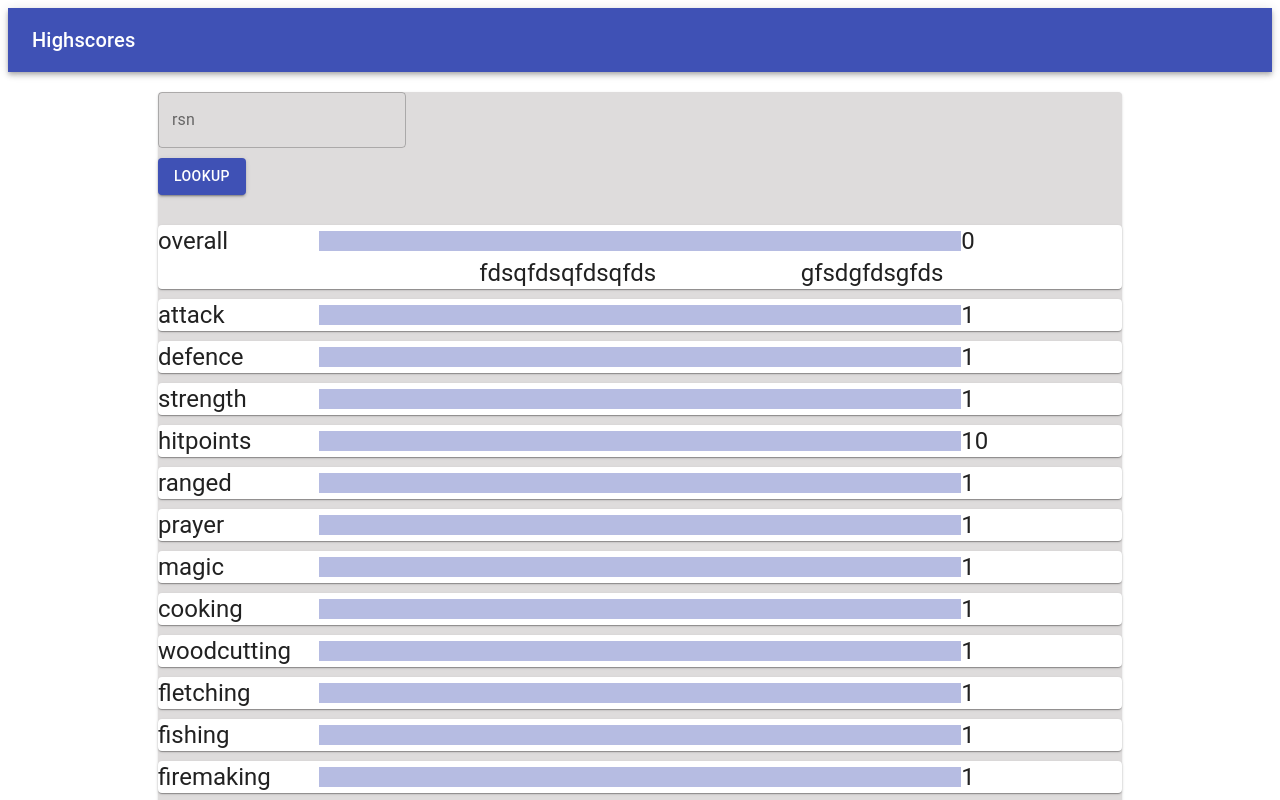
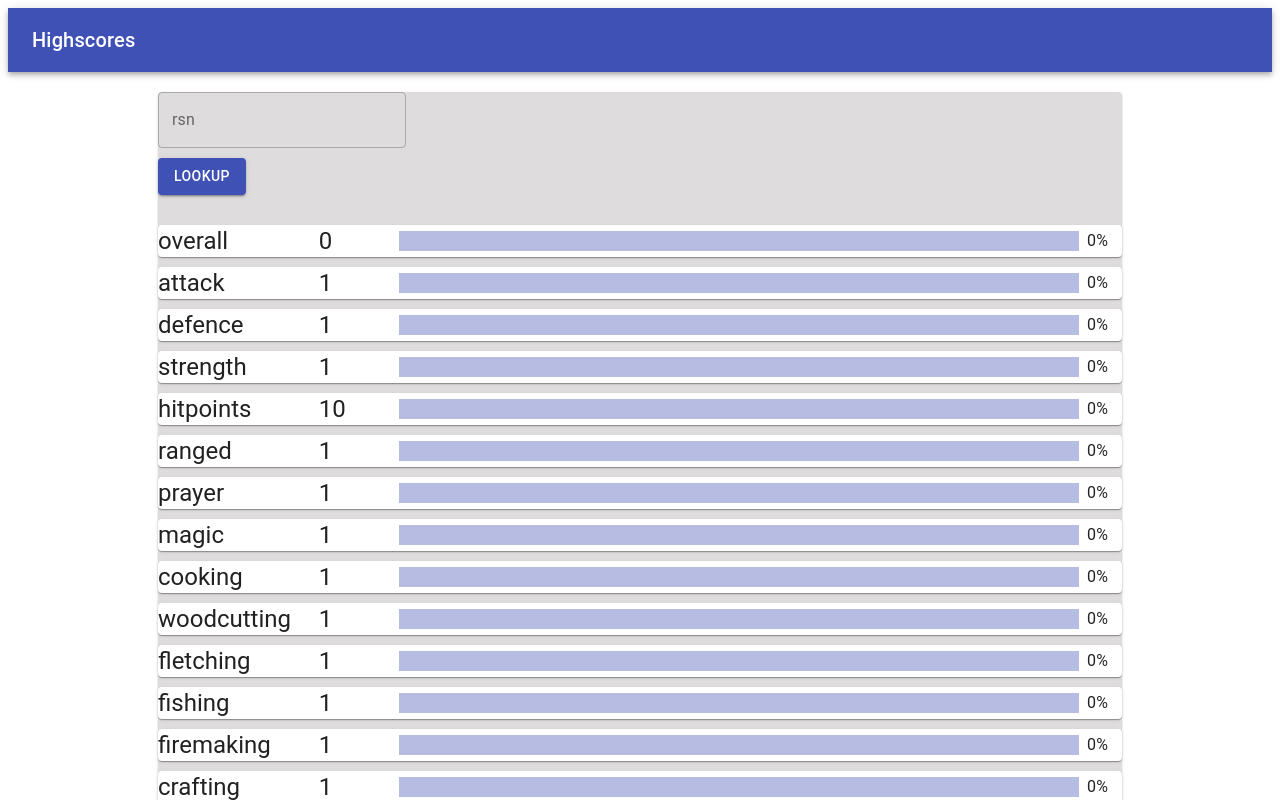
Before and after one commit to 1lander/osrshighscores, a React (Create React App) app: page / in a window 1280 px wide. Shown: the top 800 px of the page. Built offline with nearby package versions, Linux system fonts and the light colour scheme.

Commit message:
beauty fixes

```diff
--- a/src/components/highscore.js
+++ b/src/components/highscore.js
@@ -4,6 +4,7 @@ import Paper from '@material-ui/core/Paper';
 import Typography from '@material-ui/core/Typography';
 import LinearProgress from '@material-ui/core/LinearProgress';
 import { Button } from '@material-ui/core';
+import Box from '@material-ui/core/Box';
 import { makeStyles } from '@material-ui/core/styles';
 import {
     BrowserRouter as Router,
@@ -41,18 +42,6 @@ function calculateOverallXp(skills){
   })
   return maxedSkillsxp/2997919.13
 }
-/*
-function skillsToMax(skills){
-  let maxedSkills = {maxed: 0, notmaxed: 0};
-  skills.map((s) => {
-    if(s.level === 99) {
-      maxedSkills.maxed++;
-    }else{
-      maxedSkills.notmaxed++;
-    }
-  })
-  return maxedSkills
-}*/
 
 function Sort(skills, state){
   if(state === 'desc'){
@@ -62,9 +51,27 @@ function Sort(skills, state){
   }
 }
 
+function ExpBar(props){
+  const classes = useStyles(props);
+  return(
+    <Box display="flex" alignItems="center">
+      <Box width="100%" mr={1}>
+        <LinearProgress
+            classes={{root: classes.root, barColorPrimary: classes.barColorPrimary}}
+            variant="determinate"
+            value={props.xp}
+        />
+      </Box>
+      <Box minWidth={35}>
+        <Typography>
+          {`${Math.round(props.xp,)}%`}
+        </Typography>
+      </Box>
+    </Box>
+  )
+}
 
 function Levelview(props){
-      const classes = useStyles(props);
     return(
     <Paper style={{marginBottom: "10px"}}>
       <Grid
@@ -78,17 +85,13 @@ function Levelview(props){
             {props.name}
         </Typography>
       </Grid>
-          <Grid item xs={8}>
-              <LinearProgress
-                  classes={{root: classes.root, barColorPrimary: classes.barColorPrimary}}
-                  variant="determinate"
-                  value={formatXp(props.xp, 99)}
-              />
-          </Grid>
-          <Grid item xs={2}>
+      <Grid item xs={1}>
         <Typography variant="h5">
             {props.level}
         </Typography>
+      </Grid>
+      <Grid item xs={9}>
+        <ExpBar xp={formatXp(props.xp, 99)} color={props.color}></ExpBar>
       </Grid>
           {/*<Grid item xs={2}>
               <Link
@@ -111,7 +114,6 @@ function Levelview(props){
   }
 
 function Overallview(props){
-    const classes = useStyles(props);
     console.log(props.achievments);
     return(
     <Paper style={{marginBottom: "10px"}}>
@@ -126,31 +128,27 @@ function Overallview(props){
           {props.name}
       </Typography>
       </Grid>
-        <Grid item xs={8}>
-            <LinearProgress
-                classes={{root: classes.root, barColorPrimary: classes.barColorPrimary}}
-                variant="determinate"
-                value={props.formattedXp}
-            />
-        </Grid>
-        <Grid item xs={2}>
+      <Grid item xs={1}>
         <Typography variant="h5">
             {props.level}
         </Typography>
       </Grid>
+      <Grid item xs={9}>
+        <ExpBar xp={props.formattedXp} color={props.color}></ExpBar>
       </Grid>
-    <Grid
+    </Grid>
+    {/*<Grid
         container
         direction="row"
         justify="flex-start"
         alignItems="center"
     >
         <Grid item xs>
-            {/*<Typography>
+            <Typography>
                 Maxed stats: {props.achievments.amountMaxed.all}
                 All stats are {props.achievments.minSkill}+
                 This player can access {props.achievments.minTotallvl} total worlds
-            </Typography>*/}
+            </Typography>
         </Grid>
         <Grid item xs>
             <Typography variant="h5">
@@ -162,10 +160,11 @@ function Overallview(props){
                 gfsdgfdsgfds
             </Typography>
         </Grid>
-    </Grid>
+    </Grid>*/}
     </Paper>
   );
 }
+
 export default class Highscore extends React.Component {
 
     constructor(props){
@@ -186,6 +185,7 @@ export default class Highscore extends React.Component {
         const skills = this.props.playerData.skills;
         return(
            <div>
+
               <Overallview
                 key={overall.id}
                 name={overall.name}
--- a/src/components/searchbar.js
+++ b/src/components/searchbar.js
@@ -39,18 +39,16 @@ export default class RsnForm extends React.Component {
             -support: agility,thieving,slayer
             */
             let skills = [];
-            let amountMaxed = {all: 0,combat: 0, artisan: 0, support: 0, gathering: 0};
+            let overallLevelThreshold = [500,750,1250,1500,1750,2000,2200,2277]
+            let overallXpThreshold = [1000000,10000000,50000000,100000000,150000000,200000000]
             let skillTypes = {
               combat: ["attack","strength","defence","magic","ranged","prayer","hitpoints"],
               gathering: ["mining","fishing","woodcutting","hunter","farming"],
               artisan: ["cooking","smithing","fletching","firemaking","herblore","crafting","runecraft","construction"],
               support: ["agility","thieving","slayer"]
             }
-            let overallLevelThreshold = [500,750,1250,1500,1750,2000,2200,2277]
-            let overallXpThreshold = [1000000,10000000,50000000,100000000,150000000,200000000]
-
+            let amountMaxed = {all: 0,combat: 0, artisan: 0, support: 0, gathering: 0};
             for(const skill in s){
-              //calculate amount maxed for each type of skill
               for(const type in skillTypes){
                 if(skillTypes[type].includes(skill) && s[skill].level === 99) {amountMaxed[type]++; amountMaxed.all++};
               }
```
Lines whose indentation alone changed are shown as unchanged.
